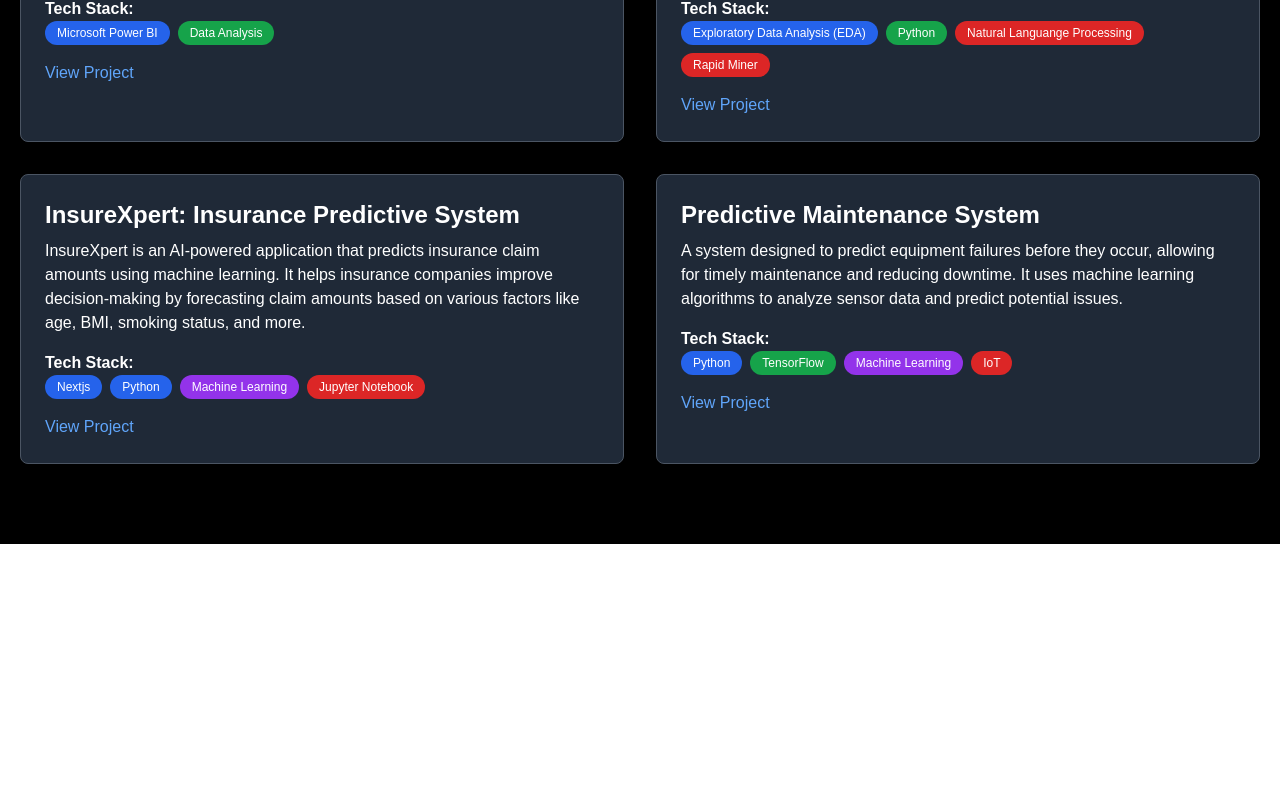
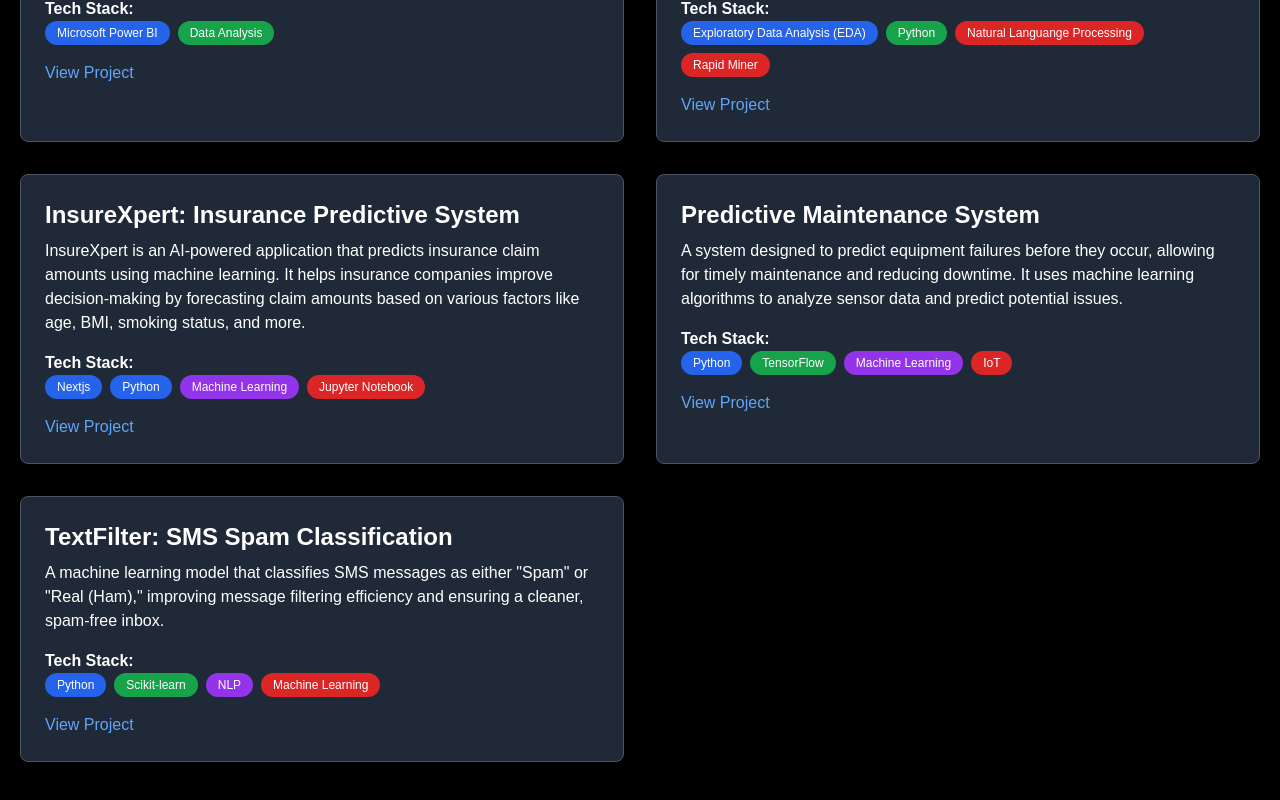
Before and after one commit to daniyalrosli/my-portfolio, a Next.js app: page /projects in a window 1280 px wide. Shown: the part 714-1514 px from the top of the page. Before the commit the page ends 1258 px from the top, so only its background shows below. Built offline with nearby package versions, Linux system fonts and the light colour scheme.

Commit message:
update project page

```diff
--- a/src/app/projects/page.tsx
+++ b/src/app/projects/page.tsx
@@ -165,6 +165,32 @@ sentiment on this complex geopolitical issue through social media data.
             </a>
             </div>
 
+         {/* TextFilter: SMS Spam Classification Model */}
+<div className="p-6 border border-gray-600 rounded-lg bg-gray-800 transition-transform transform hover:scale-105 hover:shadow-lg">
+  <h3 className="text-2xl font-bold mb-2">TextFilter: SMS Spam Classification</h3>
+  <p className="mb-4">
+    A machine learning model that classifies SMS messages as either "Spam" or "Real (Ham)," improving message filtering efficiency and ensuring a cleaner, spam-free inbox.
+  </p>
+  <h4 className="font-semibold">Tech Stack:</h4>
+  <div className="flex flex-wrap gap-2 mb-4">
+    <span className="inline-block bg-blue-600 text-xs text-white rounded-full px-3 py-1">Python</span>
+    <span className="inline-block bg-green-600 text-xs text-white rounded-full px-3 py-1">Scikit-learn</span>
+    <span className="inline-block bg-purple-600 text-xs text-white rounded-full px-3 py-1">NLP</span>
+    <span className="inline-block bg-red-600 text-xs text-white rounded-full px-3 py-1">Machine Learning</span>
+  </div>
+  <a
+    href="https://github.com/daniyalrosli/TextFilter" // Replace with your project link
+    target="_blank"
+    rel="noopener noreferrer"
+    className="text-blue-400 hover:underline">
+    View Project
+  </a>
+</div>
+
+
+
+
+
 
         </div>
       </section>
```
Also changed, not shown: public/img/p.png (added).
